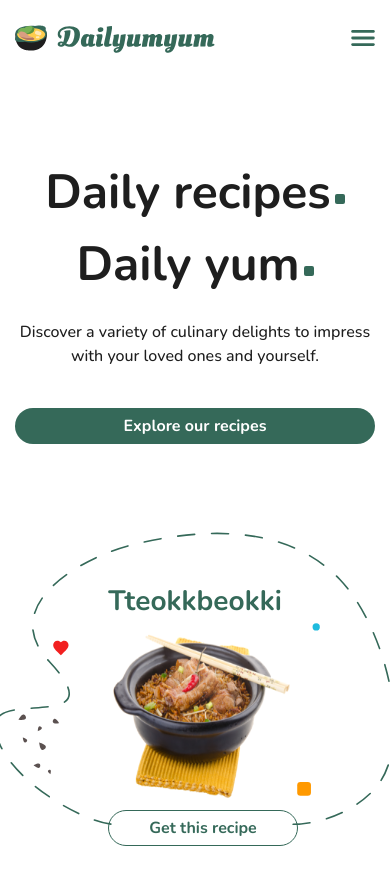
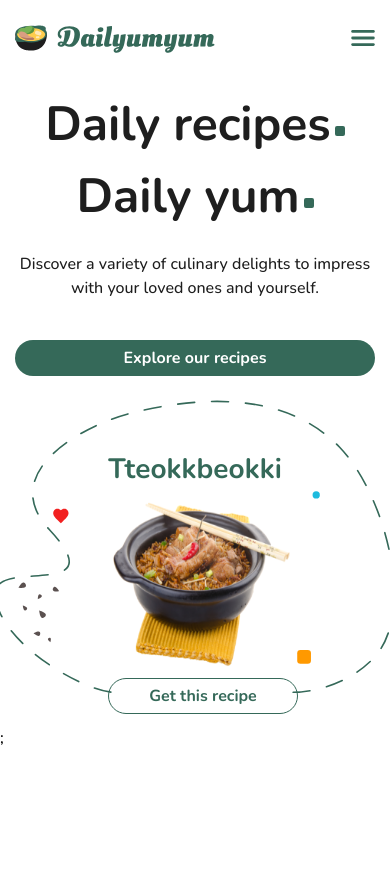
Before and after one commit to TsvettyM/dailyumyum-cfui, a Next.js app: page / in a window 390 px wide. Shown: the top 884 px of the page. After the commit the page ends 844 px from the top, so only its background shows below. Built offline with nearby package versions, Linux system fonts and the light colour scheme.

Commit message:
[YUM - 2] - fixed

```diff
--- a/features/homepage/components/HomepageView.tsx
+++ b/features/homepage/components/HomepageView.tsx
@@ -4,7 +4,7 @@ import Image from "next/image";
 
 const HomepageView = () => {
   return (
-    <section className="homepage__view overflow-hidden py-20">
+    <section className="homepage__view overflow-hidden py-3 md:py-20">
       <div className="container relative flex flex-col items-center justify-center md:flex-row">
         <div className="left__side flex flex-col justify-center md:justify-start items-center md:items-start md:mr-auto">
           <h1 className="text-48 font-bold text-black lg:text-64">
@@ -31,7 +31,7 @@ const HomepageView = () => {
           />
         </div>
 
-        <div className="right__side relative mt-20 mr-0 lg:mr-20 flex flex-col items-center justify-center md:mt-0">
+        <div className="right__side relative mt-4 mr-0 lg:mr-20 flex flex-col items-center justify-center md:mt-0">
           <IconIntro className="absolute -right-16.5 sm:-right-20 top-2 w-[400px] md:w-[450px] lg:w-[488px]" />
 
           <p className="text-center text-28 font-bold text-green mb-0 mt-14">
```
